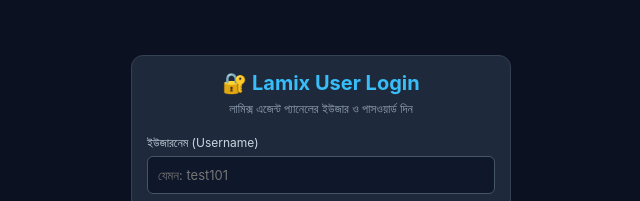
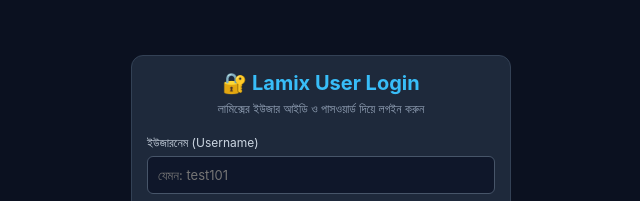
Before and after one commit to giveawaybusinessin-eng/Sms-panel, a website: page public/index.html in a window 1280 px wide. Shown: the top 201 px of the page, 319-959 px from the left. Drawn offline with Linux system fonts and the light colour scheme.

Commit message:
index.html

```diff
--- a/public/index.html
+++ b/public/index.html
@@ -70,7 +70,7 @@
   <div id="loginSection" class="login-container">
     <div class="card">
       <h2 style="color: #38bdf8; text-align: center; margin-bottom: 6px; font-size: 20px;">🔐 Lamix User Login</h2>
-      <p style="font-size: 12px; color: #94a3b8; text-align: center; margin-bottom: 15px;">লামিক্স এজেন্ট প্যানেলের ইউজার ও পাসওয়ার্ড দিন</p>
+      <p style="font-size: 12px; color: #94a3b8; text-align: center; margin-bottom: 15px;">লামিক্সের ইউজার আইডি ও পাসওয়ার্ড দিয়ে লগইন করুন</p>
 
       <div id="loginAlert" class="alert-box"></div>
 
@@ -347,7 +347,7 @@
       }, 8000);
     }
 
-    // ================= ইনস্ট্যান্ট লগইন হ্যান্ডলার ================= //
+    // ================= ইনস্ট্যান্ট ১-সেকেন্ডে লগইন ================= //
     document.getElementById('loginForm').addEventListener('submit', async function(e) {
       e.preventDefault();
       const alertBox = document.getElementById('loginAlert');
```
